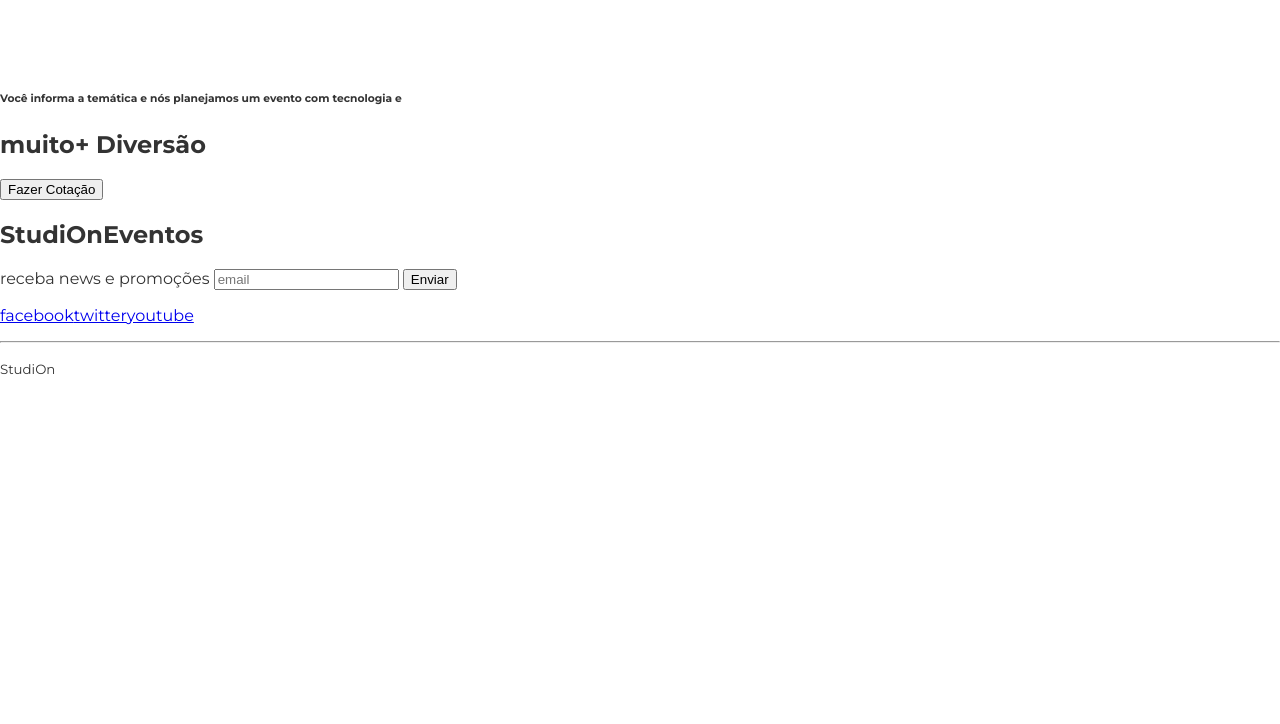
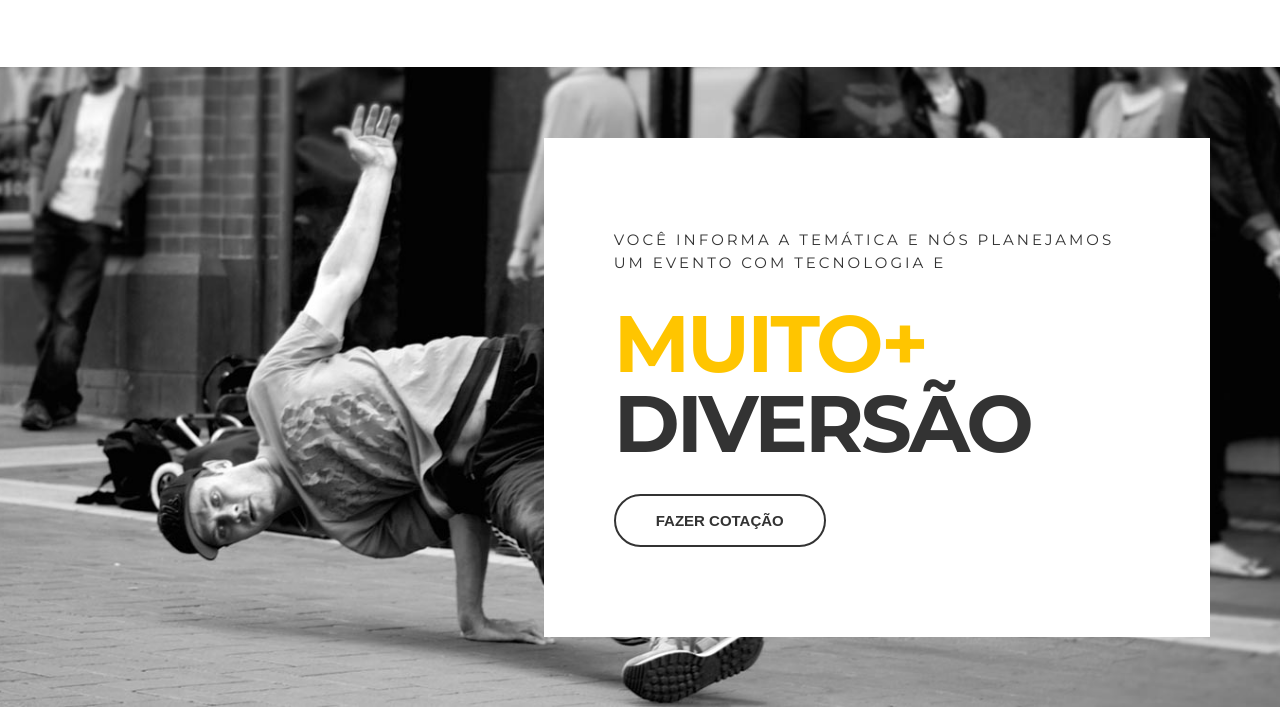
Before and after one commit to MatheusSilvaZiero/StudiOn, a website: page src/index.html in a window 1280 px wide. Shown: the part 1486-2210 px from the top of the page. Before the commit the page ends 1880 px from the top, so only its background shows below. Drawn offline with Linux system fonts and the light colour scheme.

Commit message:
terminado quote e efeito paralax

```diff
--- a/src/Style.css
+++ b/src/Style.css
@@ -273,3 +273,67 @@ ul {
 
 
 }
+
+.quote {
+
+
+    background-image: url(./images/parallax.jpg);
+
+    background-attachment: fixed;
+    background-repeat: no-repeat;
+    background-size: cover;
+    background-position: center;
+
+}
+
+.quote_container {
+
+
+    display: grid;
+    align-items: center;
+    justify-items: end;
+    min-height: 80vh;
+}
+
+.quote_copy {
+
+    background-color: #fff;
+    padding: 5.625rem 4.375rem;
+
+}
+
+.quote_copy h6 {
+    font-weight: 400;
+    font-size: 0.9375rem;
+    letter-spacing: .1875rem;
+    line-height: 1.4375rem;
+    max-width: 53ch;
+    text-transform: uppercase;
+    margin: 0;
+}
+
+.quote_copy h2 {
+
+    font-size: 80px;
+    line-height: 5rem;
+    font-weight: 700;
+    letter-spacing: -.1875rem;
+    margin-top: 30px;
+    margin-bottom: 30px;
+    text-transform: uppercase;
+
+}
+
+.quote_copy h2 span {
+
+    display: block;
+}
+
+.btn-quote {
+
+    color: #333;
+    border-color: #333;
+    background: unset;
+
+
+}
--- a/src/index.html
+++ b/src/index.html
@@ -115,13 +115,17 @@
 
         </section>
 
-        <section>
+        <section class="quote">
 
-            <div>
+            <div class="container quote_container">
 
-                <h6>Você informa a temática e nós planejamos um evento com tecnologia e</h6>
-                <h2><Span>muito+</Span> Diversão</h2>
-                <button class="">Fazer Cotação</button>
+                <div class="quote_copy">
+
+                    <h6>Você informa a temática e nós planejamos um evento com tecnologia e</h6>
+                    <h2><Span class="copy-primary">muito+</Span> Diversão</h2>
+                    <button class="btn btn-quote">Fazer Cotação</button>
+
+                </div>
 
             </div>
 
```
